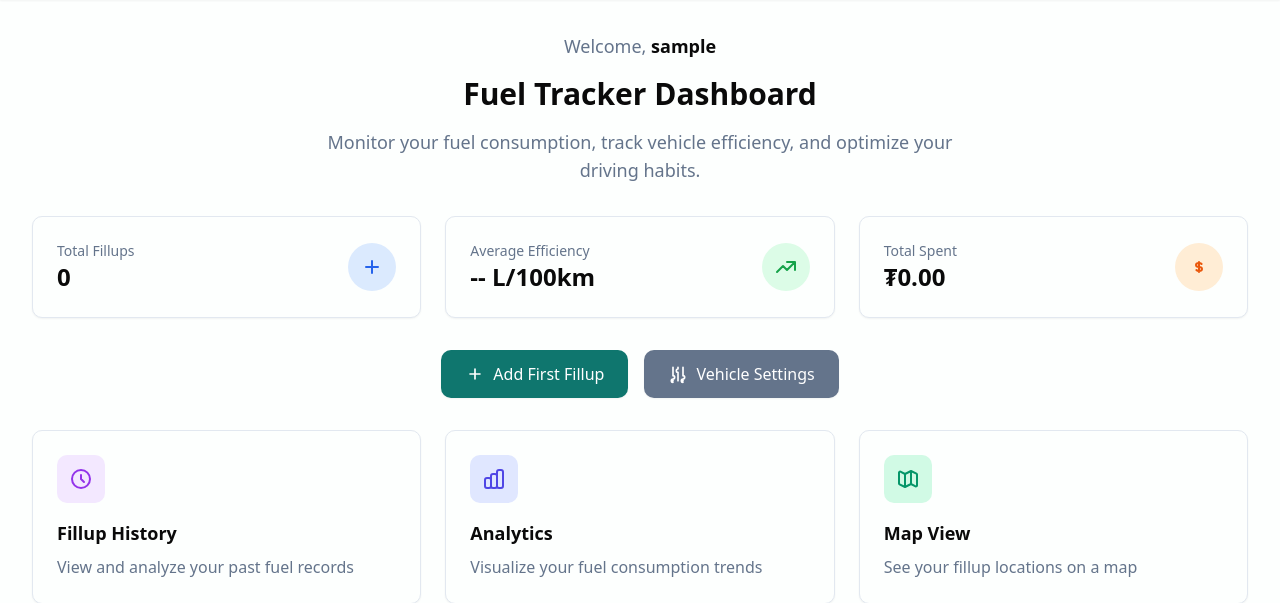
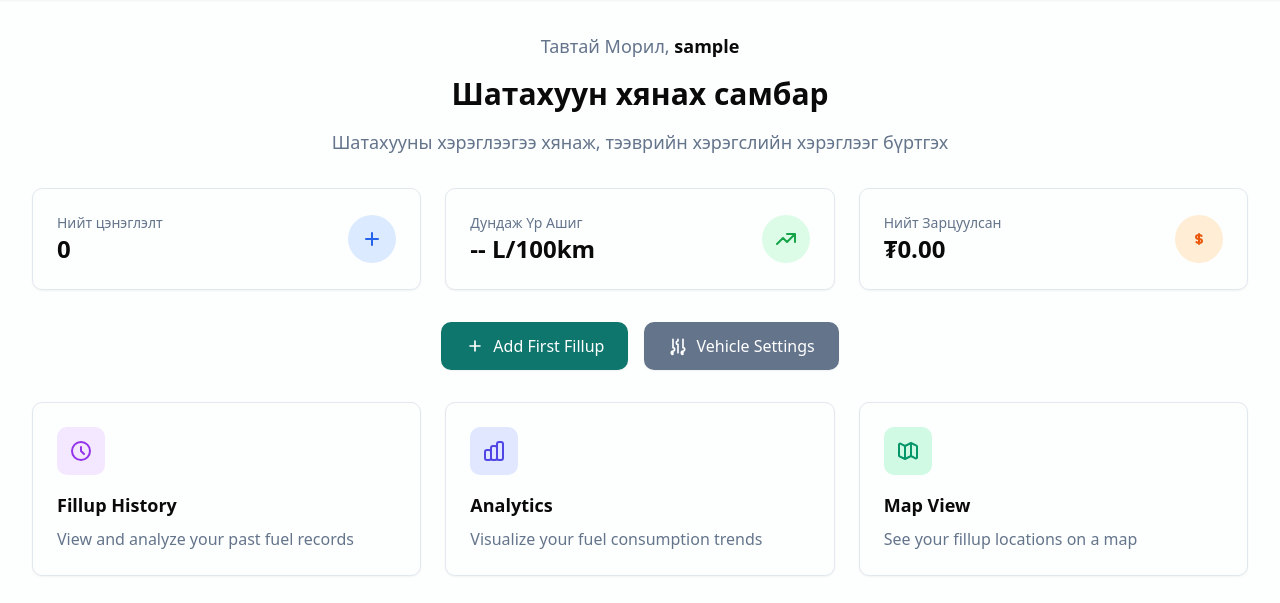
Before and after one commit to nbilgee123/fuel_tracker, a Flask app: page / in a window 1280 px wide. Shown: the part 65-668 px from the top of the page. Run offline with Flask 3, Linux system fonts and the light colour scheme; the visitor is signed in with stand-in values (Sample User, id 1); data comes from the database, SQL or seed files in the repository; data that the repository does not hold is empty; some libraries are stand-ins or nearby versions.

Commit message:
Update index.html

```diff
--- a/app/templates/index.html
+++ b/app/templates/index.html
@@ -4,10 +4,10 @@
 <div class="space-y-8">
     <!-- Welcome Section -->
     <div class="text-center">
-        <p class="text-lg text-muted-foreground mb-4">{{ _('Welcome,') }} <span class="font-semibold text-foreground">{{ current_user.license_number }}</span></p>
+        <p class="text-lg text-muted-foreground mb-4">{{ _('Тавтай Морил,') }} <span class="font-semibold text-foreground">{{ current_user.license_number }}</span></p>
 
-        <h2 class="text-3xl font-bold text-foreground mb-4">{{ _('Fuel Tracker Dashboard') }}</h2>
-        <p class="text-lg text-muted-foreground max-w-2xl mx-auto">{{ _('Monitor your fuel consumption, track vehicle efficiency, and optimize your driving habits.') }}</p>
+        <h2 class="text-3xl font-bold text-foreground mb-4">{{ _('Шатахуун хянах самбар') }}</h2>
+        <p class="text-lg text-muted-foreground max-w-2xl mx-auto">{{ _('Шатахууны хэрэглээгээ хянаж, тээврийн хэрэгслийн хэрэглээг бүртгэх') }}</p>
     </div>
 
     <!-- Quick Stats Cards -->
@@ -15,7 +15,7 @@
         <div class="bg-card border border-border rounded-lg p-6 shadow-sm hover:shadow-md transition-shadow">
             <div class="flex items-center justify-between">
                 <div>
-                    <p class="text-sm font-medium text-muted-foreground">{{ _('Total Fillups') }}</p>
+                    <p class="text-sm font-medium text-muted-foreground">{{ _('Нийт цэнэглэлт') }}</p>
                     <p class="text-2xl font-bold text-foreground">{{ total_fillups }}</p>
                 </div>
                 <div class="p-3 bg-blue-100 dark:bg-blue-900/20 rounded-full">
@@ -29,7 +29,7 @@
         <div class="bg-card border border-border rounded-lg p-6 shadow-sm hover:shadow-md transition-shadow">
             <div class="flex items-center justify-between">
                 <div>
-                    <p class="text-sm font-medium text-muted-foreground">{{ _('Average Efficiency') }}</p>
+                    <p class="text-sm font-medium text-muted-foreground">{{ _('Дундаж Үр Ашиг') }}</p>
                     <p class="text-2xl font-bold text-foreground">
                         {% if average_efficiency %}
                             {{ "%.1f"|format(average_efficiency) }} L/100km
@@ -49,7 +49,7 @@
         <div class="bg-card border border-border rounded-lg p-6 shadow-sm hover:shadow-md transition-shadow">
             <div class="flex items-center justify-between">
                 <div>
-                    <p class="text-sm font-medium text-muted-foreground">{{ _('Total Spent') }}</p>
+                    <p class="text-sm font-medium text-muted-foreground">{{ _('Нийт Зарцуулсан') }}</p>
                     <p class="text-2xl font-bold text-foreground">₮{{ "%.2f"|format(total_spent) }}</p>
                 </div>
                 <div class="p-3 bg-orange-100 dark:bg-orange-900/20 rounded-full">
@@ -70,7 +70,7 @@
                     <path stroke-linecap="round" stroke-linejoin="round" stroke-width="2" d="M19 21V5a2 2 0 00-2-2H7a2 2 0 00-2 2v16m14 0h2m-2 0h-5m-9 0H3m2 0h5M9 7h1m-1 4h1m4-4h1m-1 4h1m-5 10v-5a1 1 0 011-1h2a1 1 0 011 1v5m-4 0h4"></path>
                 </svg>
             </div>
-            <h3 class="text-xl font-semibold text-foreground">{{ _('Current Fuel Status') }}</h3>
+            <h3 class="text-xl font-semibold text-foreground">{{ _('Одоогийн шатахууны түвшин') }}</h3>
         </div>
 
         <!-- Interactive Fuel Gauge -->
@@ -121,7 +121,7 @@
                                 <svg class="w-5 h-5 text-primary" fill="none" stroke="currentColor" viewBox="0 0 24 24">
                                     <path stroke-linecap="round" stroke-linejoin="round" stroke-width="2" d="M19 21V5a2 2 0 00-2-2H7a2 2 0 00-2 2v16m14 0h2m-2 0h-5m-9 0H3m2 0h5M9 7h1m-1 4h1m4-4h1m-1 4h1m-5 10v-5a1 1 0 011-1h2a1 1 0 011 1v5m-4 0h4"></path>
                                 </svg>
-                                <span class="text-sm font-medium text-foreground">{{ _('Fuel Level') }}</span>
+                                <span class="text-sm font-medium text-foreground">{{ _('Шатахууны түвшин') }}</span>
                             </div>
                             <span class="text-sm font-semibold text-primary">{{ "%.0f"|format(fuel_status.fuel_percentage) }}%</span>
                         </div>
@@ -155,12 +155,12 @@
                 <!-- Fuel Stats -->
                 <div class="flex flex-col space-y-4">
                     <div class="text-center">
-                        <p class="text-sm font-medium text-muted-foreground mb-2">{{ _('Tank Capacity') }}</p>
+                        <p class="text-sm font-medium text-muted-foreground mb-2">{{ _('Савны багтаамжy') }}</p>
                         <p class="text-2xl font-bold text-blue-600 dark:text-blue-400">{{ "%.1f"|format(vehicle.tank_capacity_liters) }} L</p>
                     </div>
 
                     <div class="text-center">
-                        <p class="text-sm font-medium text-muted-foreground mb-2">{{ _('Predicted Range') }}</p>
+                        <p class="text-sm font-medium text-muted-foreground mb-2">{{ _('Урьдчилан таамаглах зам') }}</p>
                         <p class="text-2xl font-bold text-orange-600 dark:text-orange-400">{{ "%.0f"|format(fuel_status.predicted_range) }} km</p>
                     </div>
                 </div>
@@ -174,28 +174,28 @@
 
             {% if fuel_status.distance_driven is not none %}
             <div class="mt-4 p-4 bg-muted/50 rounded-lg">
-                <p class="text-sm text-muted-foreground mb-2">{{ _('Calculation Details:') }}</p>
+                <p class="text-sm text-muted-foreground mb-2">{{ _('Тооцооллын дэлгэрэнгүй:') }}</p>
                 <div class="grid grid-cols-1 md:grid-cols-4 gap-4 text-xs">
                     <div>
-                        <span class="font-medium">{{ _('Last Fillup:') }}</span><br>
+                        <span class="font-medium">{{ _('Сүүлийн цэнэглэлт:') }}</span><br>
                         <span class="text-foreground">{{ fuel_status.last_odometer|round(1) }} km</span>
                     </div>
                     <div>
-                        <span class="font-medium">{{ _('Distance Driven:') }}</span><br>
+                        <span class="font-medium">{{ _('Явсан зай:') }}</span><br>
                         <span class="text-foreground">{{ fuel_status.distance_driven|round(1) }} km</span>
                     </div>
                     <div>
-                        <span class="font-medium">{{ _('Fuel After Fillup:') }}</span><br>
+                        <span class="font-medium">{{ _('Цэнэглэлтийн дараах шатахуун:') }}</span><br>
                         <span class="text-foreground">{{ fuel_status.fuel_after_last_fillup|round(1) }} L</span>
                     </div>
                     <div>
-                        <span class="font-medium">{{ _('Fuel Consumed:') }}</span><br>
+                        <span class="font-medium">{{ _('Хэрэглэсэн шатахуун:') }}</span><br>
                         <span class="text-foreground">{{ fuel_status.fuel_consumed_since_last_fillup|round(1) }} L</span>
                     </div>
                 </div>
                 <div class="mt-3 p-3 bg-green-50 dark:bg-green-900/20 border border-green-200 dark:border-green-800 rounded">
                     <p class="text-sm text-green-700 dark:text-green-300">
-                        <span class="font-medium">{{ _('Remaining Fuel:') }}</span>
+                        <span class="font-medium">{{ _('Үлдсэн шатахуун:') }}</span>
                         {{ fuel_status.fuel_after_last_fillup|round(1) }}L - {{ fuel_status.fuel_consumed_since_last_fillup|round(1) }}L =
                         <span class="font-bold">{{ fuel_status.remaining_fuel|round(1) }}L</span>
                     </p>
@@ -203,24 +203,24 @@
             </div>
             {% else %}
             <div class="mt-4 p-4 bg-muted/50 rounded-lg">
-                <p class="text-sm text-muted-foreground mb-2">{{ _('Calculation Details:') }}</p>
+                <p class="text-sm text-muted-foreground mb-2">{{ _('Тооцооллын дэлгэрэнгүй мэдээлэл:') }}</p>
                 <div class="grid grid-cols-1 md:grid-cols-3 gap-4 text-xs">
                     <div>
-                        <span class="font-medium">{{ _('Last Fillup:') }}</span><br>
+                        <span class="font-medium">{{ _('Сүүлийн цэнэглэлт:') }}</span><br>
                         <span class="text-foreground">{{ fuel_status.last_odometer|round(1) }} km</span>
                     </div>
                     <div>
-                        <span class="font-medium">{{ _('Days Since Fillup:') }}</span><br>
+                        <span class="font-medium">{{ _('Цэнэглэсэнээс хойшхи өдрүүд:') }}</span><br>
                         <span class="text-foreground">{{ fuel_status.days_since_fillup }} {{ _('days') }}</span>
                     </div>
                     <div>
-                        <span class="font-medium">{{ _('Fuel After Fillup:') }}</span><br>
+                        <span class="font-medium">{{ _('Цэнэглэлтийн дараах шатахуун:') }}</span><br>
                         <span class="text-foreground">{{ fuel_status.fuel_after_last_fillup|round(1) }} L</span>
                     </div>
                 </div>
                 <div class="mt-3 p-3 bg-green-50 dark:bg-green-900/20 border border-green-200 dark:border-green-800 rounded">
                     <p class="text-sm text-green-700 dark:text-green-300">
-                        <span class="font-medium">{{ _('Remaining Fuel:') }}</span>
+                        <span class="font-medium">{{ _('Үлдсэн шатахуун:') }}</span>
                         {{ fuel_status.fuel_after_last_fillup|round(1) }}L - {{ fuel_status.fuel_consumed_since_last_fillup|round(1) }}L =
                         <span class="text-foreground">{{ fuel_status.remaining_fuel|round(1) }}L</span>
                     </p>
```
